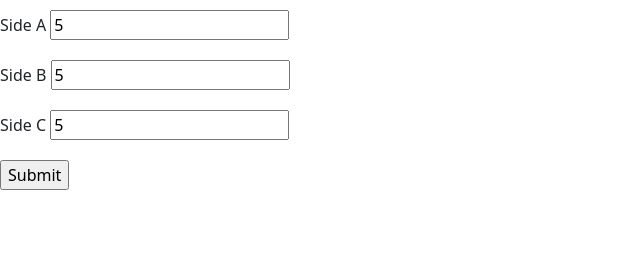
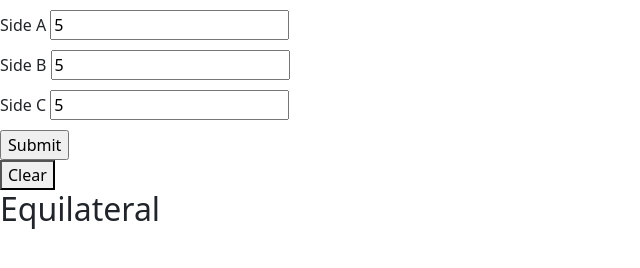
Before and after one commit to wjwat/triangle-tracker, a plain HTML site: page index.html in a window 1280 px wide. Both pictures are taken after typing "5", "5", "5" into the empty fields and a click on the input 34 px from the left and 175 px from the top of the page. Shown: the whole page, without its empty margins (0-640 px from the left). Drawn offline with nearby package versions, Linux system fonts and the light colour scheme.

Commit message:
Finalize functionality of triangle checker
Co-authored-by: Liam Eller <liamthelastson@gmail.com>

```diff
--- a/css/main.css
+++ b/css/main.css
@@ -1,3 +1,3 @@
 input {
-	margin: 10px 0px;
+	margin-top: 10px;
 }
--- a/index.html
+++ b/index.html
@@ -22,8 +22,9 @@
 		<br />
 		<input type="submit" name="Submit your triangle">
 	</form>
+	<button id="clear">Clear</button>
 	<div>
-		<h2><!-- Output! --></h2>
+		<h2 id="output"><!-- Output! --></h2>
 	</div>
 </body>
 </html>
--- a/js/main.js
+++ b/js/main.js
@@ -1,5 +1,25 @@
 $(document).ready(function() {
+	$('button#clear').click(function () {
+		$('h2#output').text('');
+	});
+
 	$('form').submit(function(e) {
 		e.preventDefault();
+		a = parseInt($('input#side-a').val());
+		b = parseInt($('input#side-b').val());
+		c = parseInt($('input#side-c').val());
+
+		// only positive numbers
+		if (a <= 0 || b <= 0 || b <= 0) {
+			$('h2#output').text('This triangle doesn\'t exist!');
+		}	else if (a >= (b + c) || b >= (a + c) || c >= (a + b)) {
+			$('h2#output').text('Not a triangle');
+		} else if (a === b && b === b) {
+			$('h2#output').text('Equilateral');
+		} else if (a !== b && b !== b && b !== a) {
+			$('h2#output').text('Scalene');
+		} else {
+			$('h2#output').text('Isosceles');
+		}
 	});
 });
```
